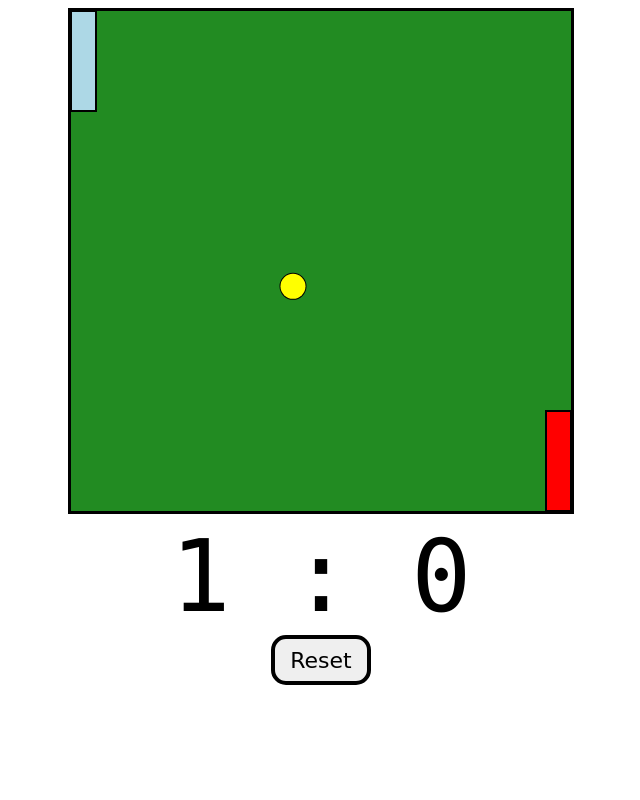
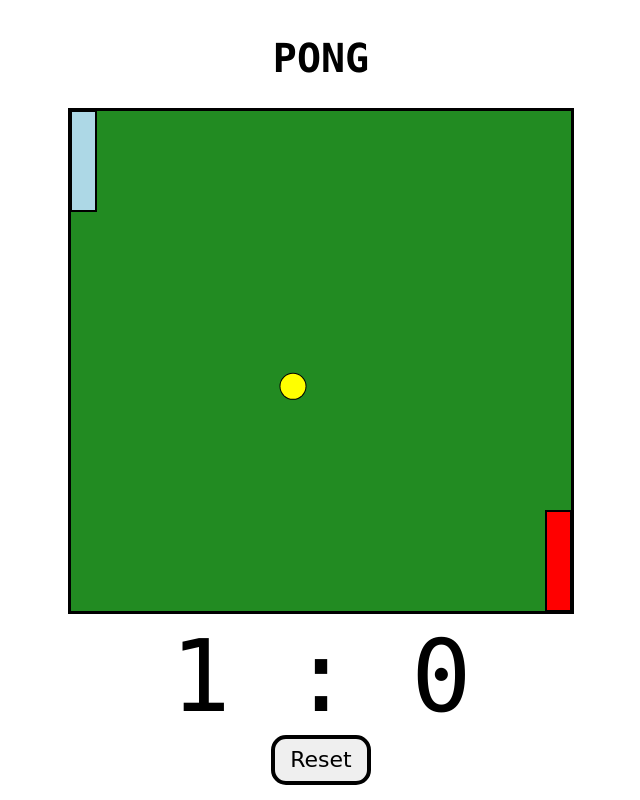
Before and after one commit to fracabu/pong, a website: page index.html in a window 1280 px wide. Shown: the whole page, without its empty margins (319-959 px from the left). Drawn offline with Linux system fonts and the light colour scheme.

Commit message:
add title

```diff
--- a/index.html
+++ b/index.html
@@ -8,6 +8,10 @@
     <title>Pong JS</title>
 </head>
 <body>
+    <div class="container-title">
+        <h1>pong</h1>
+    </div>
+
     <div id = "gameContainer">
         <canvas id="gameBoard" width="500" height="500"></canvas>
         <div id="scoreText">0 : 0</div>
--- a/style.css
+++ b/style.css
@@ -1,3 +1,14 @@
+.container-title{
+    display: flex;
+    justify-content: center;
+    font-family: "consolas", monospace;
+    text-transform: uppercase;
+    font-size: 20px;
+    font-weight:bolder;
+
+
+}
+
 #gameContainer{
    text-align:center;
 }
```
